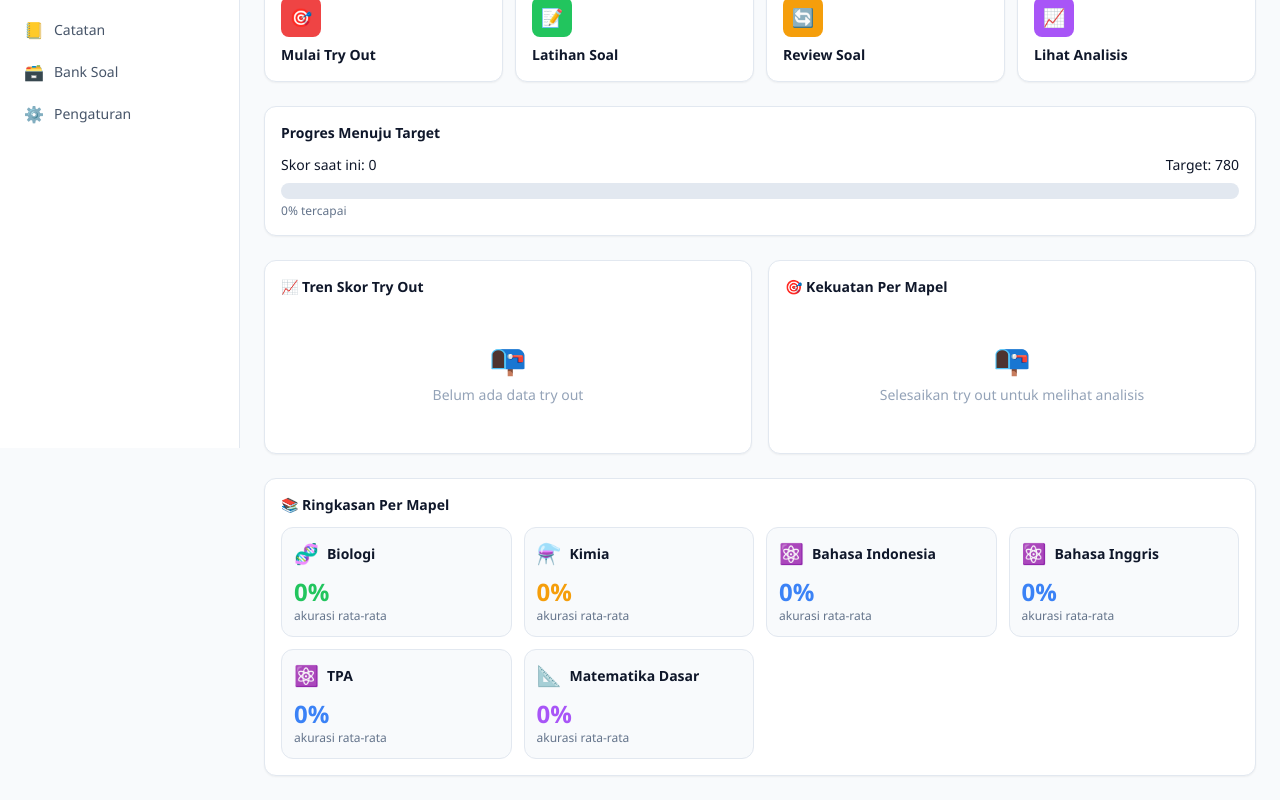
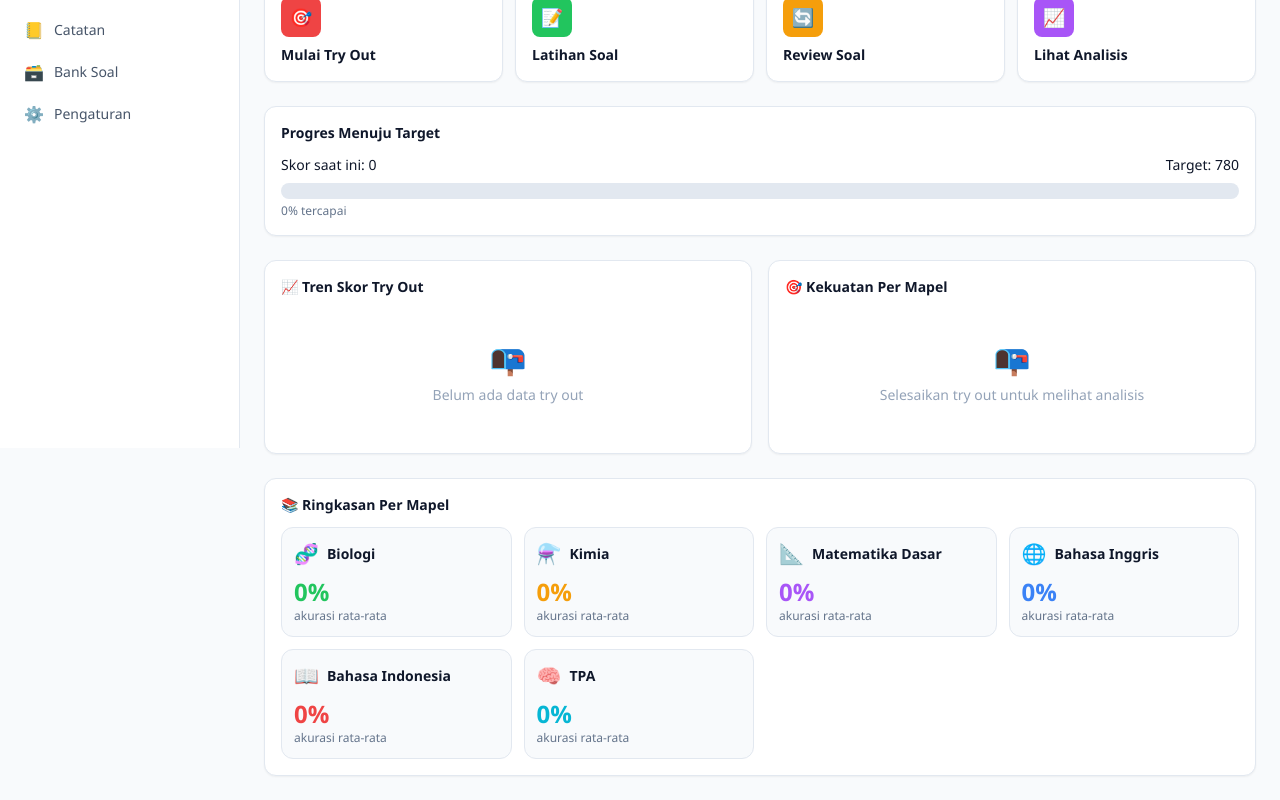
Before and after one commit to Salmakhaira/um-cbt-ugm, a React (Create React App) app: page / in a window 1280 px wide. Shown: the part 353-1153 px from the top of the page. Built offline with nearby package versions, Linux system fonts and the light colour scheme.

Commit message:
Update App.js

```diff
--- a/src/App.js
+++ b/src/App.js
@@ -6,16 +6,16 @@ import katex from "katex";
 const SUBJECTS = [
   { id: "biologi", name: "Biologi", icon: "🧬", color: "#22c55e" },
   { id: "kimia", name: "Kimia", icon: "⚗️", color: "#f59e0b" },
-  { id: "bindonesia", name: "Bahasa Indonesia", icon: "⚛️", color: "#3b82f6" },
-  { id: "binggris", name: "Bahasa Inggris", icon: "⚛️", color: "#3b82f6" },
-  { id: "tpa", name: "TPA", icon: "⚛️", color: "#3b82f6" },
-  { id: "matematika", name: "Matematika Dasar", icon: "📐", color: "#a855f7" },
+  { id: "mat_dasar", name: "Matematika Dasar", icon: "📐", color: "#a855f7" },
+  { id: "english", name: "Bahasa Inggris", icon: "🌐", color: "#3b82f6" },
+  { id: "indonesia", name: "Bahasa Indonesia", icon: "📖", color: "#ef4444" },
+  { id: "tpa", name: "TPA", icon: "🧠", color: "#06b6d4" },
 ];
 const DIFFICULTY = ["mudah", "sedang", "sulit"];
 const SCORING = { correct: 4, wrong: -1, unanswered: 0 };
 const TRYOUT_DURATION = 120 * 60;
-const TRYOUT_TOTAL = 80;
-const PER_SUBJECT = 20;
+const PER_SUBJECT = 15;
+const TRYOUT_TOTAL = SUBJECTS.length * PER_SUBJECT;
 const PASSING_GRADE = 780;
 const SR_INTERVALS = [1, 3, 7, 14];
 
@@ -34,17 +34,29 @@ const generateMockQuestions = () => {
       { topic: "Termokimia", subtopics: ["Entalpi", "Hukum Hess", "Kalorimetri"] },
       { topic: "Kesetimbangan", subtopics: ["Tetapan Kesetimbangan", "Pergeseran Kesetimbangan", "pH Larutan"] },
     ],
-    fisika: [
-      { topic: "Mekanika", subtopics: ["Kinematika", "Dinamika", "Usaha & Energi"] },
-      { topic: "Gelombang", subtopics: ["Gelombang Bunyi", "Gelombang Cahaya", "Interferensi"] },
-      { topic: "Listrik", subtopics: ["Hukum Ohm", "Rangkaian Listrik", "GGL Induksi"] },
-      { topic: "Termodinamika", subtopics: ["Hukum Termodinamika", "Mesin Carnot", "Entropi"] },
-    ],
-    matematika: [
+    mat_dasar: [
       { topic: "Kalkulus", subtopics: ["Limit", "Turunan", "Integral"] },
       { topic: "Aljabar", subtopics: ["Matriks", "Vektor", "Persamaan Kuadrat"] },
       { topic: "Trigonometri", subtopics: ["Identitas", "Persamaan Trigonometri", "Grafik"] },
       { topic: "Statistika", subtopics: ["Peluang", "Distribusi", "Kombinatorik"] },
+    ],
+    english: [
+      { topic: "Reading Comprehension", subtopics: ["Main Idea", "Inference", "Vocabulary in Context"] },
+      { topic: "Grammar", subtopics: ["Tenses", "Subject-Verb Agreement", "Conditional Sentences"] },
+      { topic: "Error Recognition", subtopics: ["Word Order", "Prepositions", "Articles"] },
+      { topic: "Cloze Test", subtopics: ["Conjunctions", "Contextual Vocabulary", "Sentence Completion"] },
+    ],
+    indonesia: [
+      { topic: "Pemahaman Bacaan", subtopics: ["Ide Pokok", "Kesimpulan", "Makna Kata"] },
+      { topic: "Tata Bahasa", subtopics: ["EYD/PUEBI", "Kalimat Efektif", "Kata Baku"] },
+      { topic: "Penalaran", subtopics: ["Silogisme", "Analogi", "Sebab-Akibat"] },
+      { topic: "Kebahasaan", subtopics: ["Majas", "Konjungsi", "Kata Serapan"] },
+    ],
+    tpa: [
+      { topic: "Verbal", subtopics: ["Sinonim", "Antonim", "Analogi Kata"] },
+      { topic: "Numerik", subtopics: ["Deret Angka", "Aritmatika", "Perbandingan Kuantitatif"] },
+      { topic: "Figural", subtopics: ["Pola Gambar", "Rotasi & Refleksi", "Pengelompokan"] },
+      { topic: "Logika", subtopics: ["Logika Formal", "Penalaran Analitis", "Diagram Venn"] },
     ],
   };
 
@@ -900,7 +912,7 @@ function TryOut() {
         </div>
         <Card>
           <div className="space-y-3 text-sm">
-            <InfoRow icon="📝" label="Jumlah Soal" value="80 soal (20/mapel)" />
+            <InfoRow icon="📝" label="Jumlah Soal" value={`${TRYOUT_TOTAL} soal (${PER_SUBJECT}/mapel)`} />
             <InfoRow icon="⏱️" label="Durasi" value="120 menit" />
             <InfoRow icon="✅" label="Benar" value="+4 poin" />
             <InfoRow icon="❌" label="Salah" value="-1 poin" />
```
